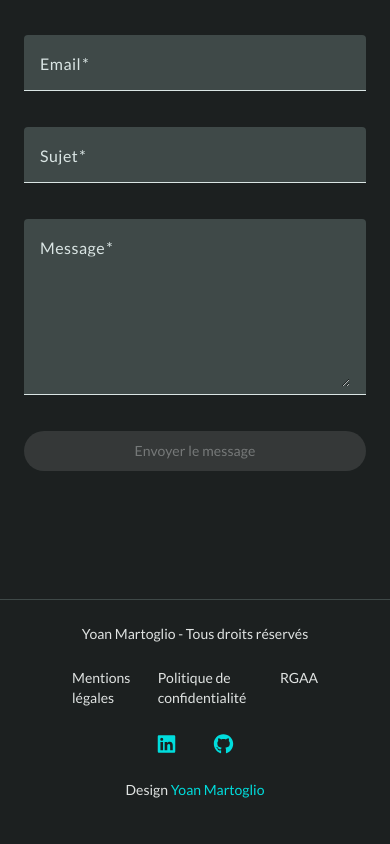
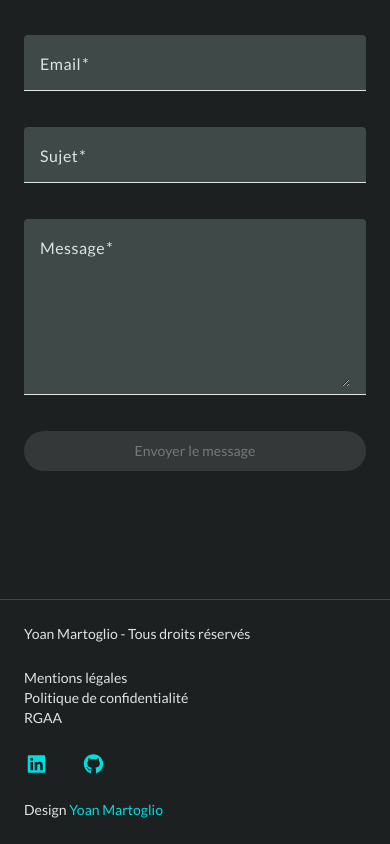
Before and after one commit to YoanMartoglio/angular-21-demo-website, an Angular app: page / in a window 390 px wide. Shown: the part 6987-7831 px from the top of the page. Built offline with nearby package versions, Linux system fonts and the light colour scheme.

Commit message:
refactor(footer): enhance footer layout and styling for improved responsiveness

```diff
--- a/src/app/components/organisms/footer/footer.html
+++ b/src/app/components/organisms/footer/footer.html
@@ -1,8 +1,8 @@
 <footer class="footer flex flex-col lg:flex-row justify-center items-center">
-  <div class="container flex flex-col lg:flex-row justify-center items-center gap-6">
+  <div class="container flex flex-col lg:flex-row justify-start lg:justify-center items-start gap-6 py-6 px-12">
     <div class="flex-1">Yoan Martoglio - Tous droits réservés</div>
     <div class="flex-1">
-      <ul class="list-none flex gap-6">
+      <ul class="list-none flex flex-col gap-0">
         <li><a href="#">Mentions légales</a></li>
         <li><a href="#">Politique de confidentialité</a></li>
         <li><a href="#">RGAA</a></li>
--- a/src/app/components/organisms/footer/footer.scss
+++ b/src/app/components/organisms/footer/footer.scss
@@ -5,7 +5,6 @@
 
 footer {
   margin: 0 auto;
-  padding: $spacing-6 $spacing-12;
   border-top: 1px solid $color-sys-surface-variant;
   ul li a {
     color: $color-sys-on-surface;
```
